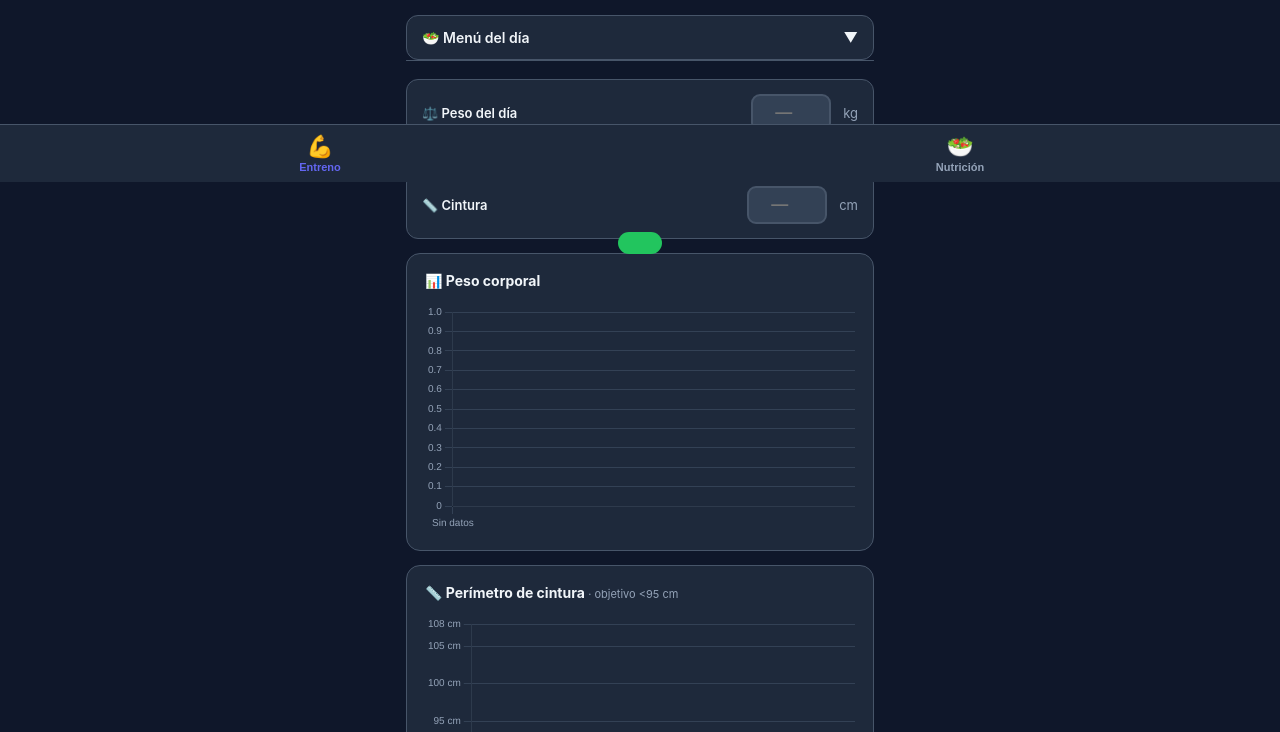
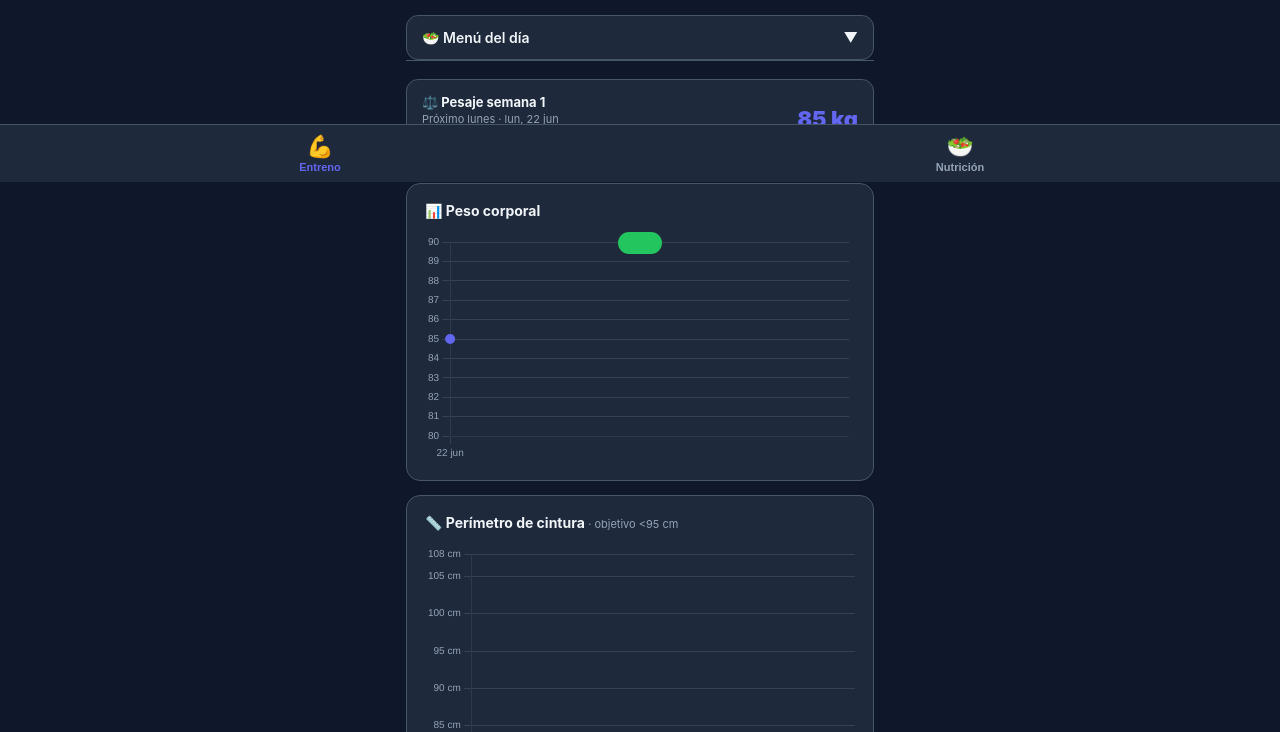
Before and after one commit to cjlkaiser-cpu/plan-fitness, a plain HTML site: page index.html in a window 1280 px wide. Shown: the part 618-1350 px from the top of the page. Drawn offline with nearby package versions, Linux system fonts and the light colour scheme.

Commit message:
Switch to weekly weighing on Mondays, set starting weight 85kg
- Weight/waist inputs only visible on Mondays (pesaje semanal)
- Other days show a read-only reference card with last Monday's data
  and delta vs starting weight (85kg baseline)
- Pre-populate 2026-06-22 with 85kg as starting point in localStorage

Co-Authored-By: Claude Sonnet 4.6 <noreply@anthropic.com>

```diff
--- a/index.html
+++ b/index.html
@@ -456,6 +456,12 @@ const SK = 'plan_fitness_v2';
 const WEEK_BASE = '2026-06-22';
 
 let state = (()=>{ try{ return JSON.parse(localStorage.getItem(SK))||{logs:{},sessions:{}}; }catch{ return {logs:{},sessions:{}}; }})();
+// Pre-populate starting weight 85 kg on week 1 Monday if not yet set
+if(!state.logs[WEEK_BASE]||!state.logs[WEEK_BASE].weight){
+  if(!state.logs[WEEK_BASE]) state.logs[WEEK_BASE]={completed:[],weight:null,waist:null};
+  state.logs[WEEK_BASE].weight=85;
+  saveState();
+}
 let curWeek = getCurrentWeekNum();
 let selDay = (new Date().getDay()+6)%7;
 let nutOpen = false;
@@ -634,8 +640,9 @@ function renderDetail(){
       </div>
     </div>
 
+    ${selDay===0?`
     <div class="weight-row">
-      <label for="wIn">⚖️ Peso del día</label>
+      <label for="wIn">⚖️ Peso semanal</label>
       <input id="wIn" class="w-in" type="number" step="0.1" min="40" max="200"
         placeholder="—" value="${log.weight||''}"
         onchange="saveWeight(this.value,'${dateStr}')">
@@ -647,7 +654,7 @@ function renderDetail(){
         placeholder="—" value="${log.waist||''}"
         onchange="saveWaist(this.value,'${dateStr}')">
       <span class="weight-unit">cm</span>
-    </div>
+    </div>`:weeklyMeasCard()}
   `;
 }
 
@@ -732,6 +739,30 @@ function toggleEx(id, ds){
     if(c.length===workEx(PLAN[DAYS_KEY[di]]).length) toast('¡Ejercicios completados! 🎉');
   }
   saveState(); renderTabs(); renderDetail();
+}
+
+function weeklyMeasCard(){
+  let lm=null;
+  for(let w=curWeek;w>=Math.max(1,curWeek-12);w--){
+    const ds=dateFor(w,0), l=state.logs[ds]||{};
+    if(l.weight||l.waist){lm={ds,weight:l.weight,waist:l.waist,week:w};break;}
+  }
+  const nextMonDs=dateFor(curWeek,0);
+  const nextMonLbl=new Date(nextMonDs+'T12:00:00').toLocaleDateString('es-ES',{weekday:'short',day:'numeric',month:'short'});
+  if(!lm) return `<div class="weight-row"><div style="flex:1;font-size:13px;font-weight:600;color:var(--tx2)">📏 Pesaje semanal · ve al lunes para registrar</div></div>`;
+  const diff85=lm.weight?(lm.weight-85).toFixed(1):null;
+  const diffSign=diff85&&diff85>0?'+':'';
+  return `<div class="weight-row" style="cursor:default">
+    <div style="flex:1">
+      <div style="font-size:13px;font-weight:700">⚖️ Pesaje semana ${lm.week}</div>
+      <div style="font-size:11px;color:var(--tx2);margin-top:2px">Próximo lunes · ${nextMonLbl}</div>
+      ${diff85!==null?`<div style="font-size:11px;margin-top:4px;color:${parseFloat(diff85)<=0?'var(--ok)':'var(--warn)'}">${diffSign}${diff85} kg vs inicio</div>`:''}
+    </div>
+    <div style="text-align:right;flex-shrink:0">
+      <div style="font-size:22px;font-weight:900;color:var(--acc)">${lm.weight?lm.weight+' kg':'—'}</div>
+      ${lm.waist?`<div style="font-size:12px;color:var(--tx2);margin-top:3px">📏 ${lm.waist} cm</div>`:''}
+    </div>
+  </div>`;
 }
 
 function saveWeight(val, ds){
```
